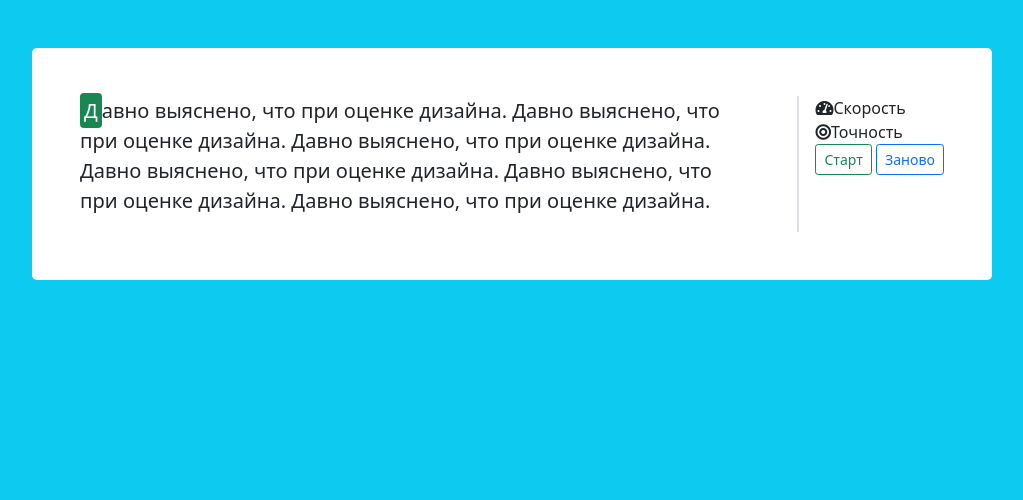
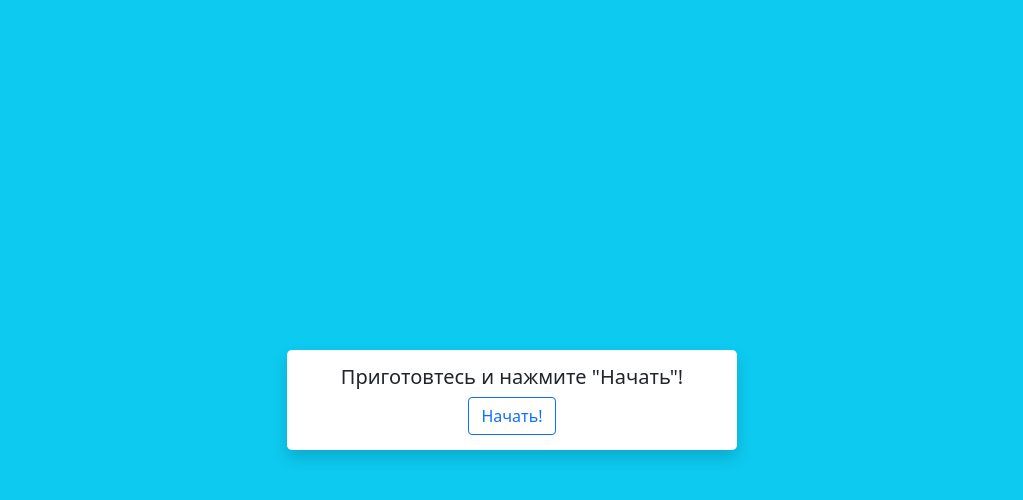
Before and after one commit to dymov-ant/print-speed-test, a React (Create React App) app: page / in a window 1280 px wide. Shown: the top 500 px of the page, without its empty margins (128-1151 px from the left). Built offline with nearby package versions, Linux system fonts and the light colour scheme.

Commit message:
Добавил стартовое окно

```diff
--- a/src/App.tsx
+++ b/src/App.tsx
@@ -1,16 +1,26 @@
 import React, { FC, useEffect } from "react"
 import { Text } from "./components/Text"
 import { Statistics } from "./components/Statistics"
-import { useDispatch } from "react-redux"
+import { useDispatch, useSelector } from "react-redux"
 import { createSymbols } from "./redux/actions"
+import { AppStateType } from "./redux/store"
+import { StartWindow } from "./components/StartWindow"
 
 export const App: FC = () => {
     const dispatch = useDispatch()
     const data = "Давно выяснено, что при оценке дизайна. Давно выяснено, что при оценке дизайна. Давно выяснено, что при оценке дизайна. Давно выяснено, что при оценке дизайна. Давно выяснено, что при оценке дизайна. Давно выяснено, что при оценке дизайна."
-
+    const isStart = useSelector((state: AppStateType) => state.isStart)
     useEffect(() => {
         dispatch(createSymbols(data))
     }, [data])
+
+    if (!isStart) {
+        return (
+            <div className="bg-info position-relative vh-100">
+                <StartWindow/>
+            </div>
+        )
+    }
 
     return (
         <div className="vh-100 bg-info">
--- /dev/null
+++ b/src/components/StartWindow.tsx
@@ -0,0 +1,22 @@
+import { FC } from "react"
+import { useDispatch } from "react-redux"
+import { setStart } from "../redux/actions"
+
+export const StartWindow: FC = () => {
+    const dispatch = useDispatch()
+    const onStartHandler = () => {
+        dispatch(setStart(true))
+    }
+
+    return (
+        <div
+            className="position-absolute top-0 end-0 bottom-0 start-0 bg-white d-flex flex-column justify-content-center align-items-center p-3 rounded-3 shadow"
+            style={{ width: "450px", height: "100px", margin: "auto" }}
+        >
+            <h5>Приготовтесь и нажмите "Начать"!</h5>
+            <button className="btn btn-outline-primary" onClick={onStartHandler}>
+                Начать!
+            </button>
+        </div>
+    )
+}
--- a/src/components/Statistics.tsx
+++ b/src/components/Statistics.tsx
@@ -1,10 +1,6 @@
 import { FC } from "react"
 
 export const Statistics: FC = () => {
-
-    const onStart = () => {
-
-    }
     const onRestart = () => {
 
     }
@@ -21,13 +17,6 @@ export const Statistics: FC = () => {
             </div>
             <div className="d-flex">
                 <button
-                    onClick={onStart}
-                    onMouseDown={event => event.preventDefault()}
-                    className="btn btn-outline-success btn-sm me-1"
-                >
-                    Старт
-                </button>
-                <button
                     onClick={onRestart}
                     onMouseDown={event => event.preventDefault()}
                     className="btn btn-outline-primary btn-sm"
```
